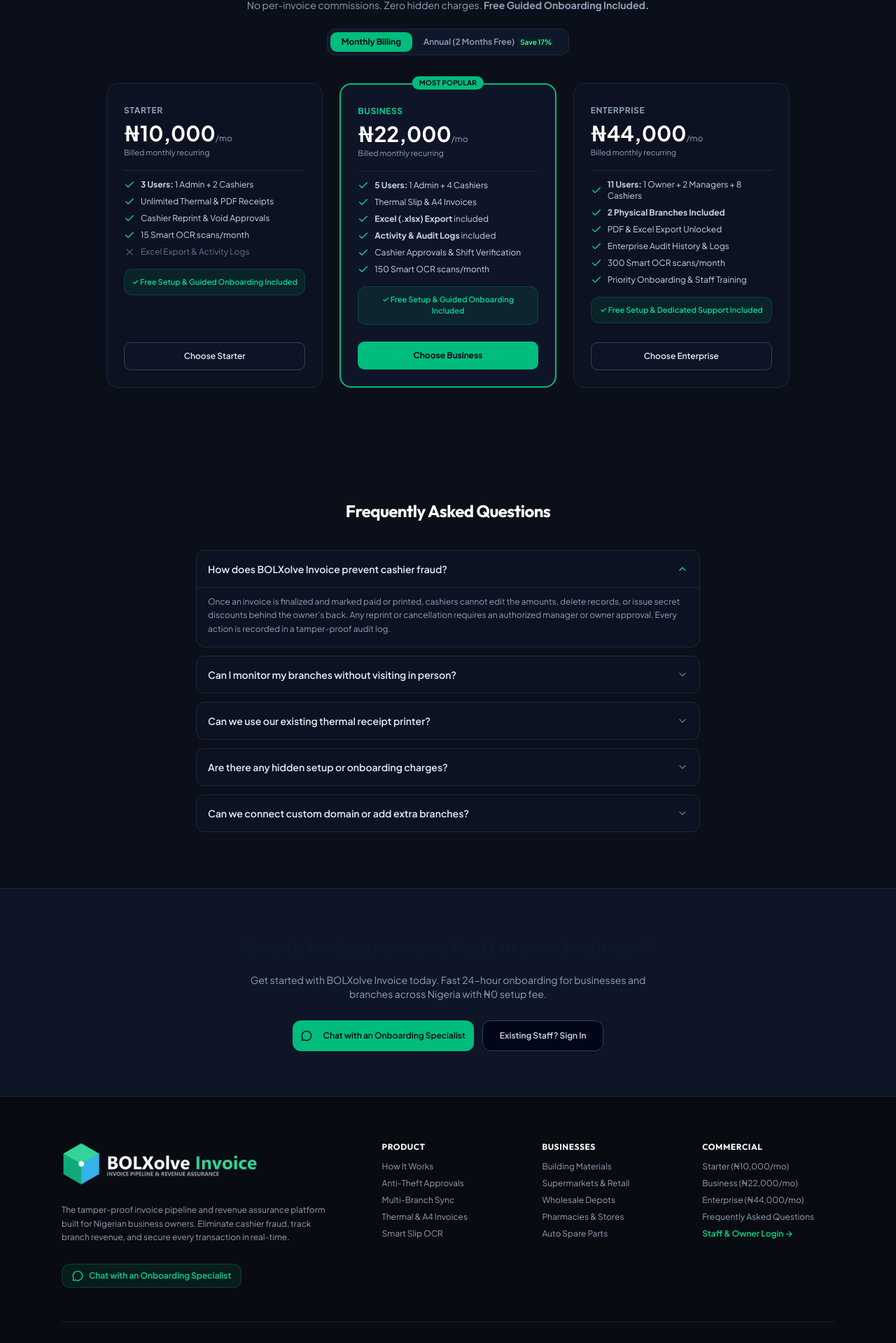
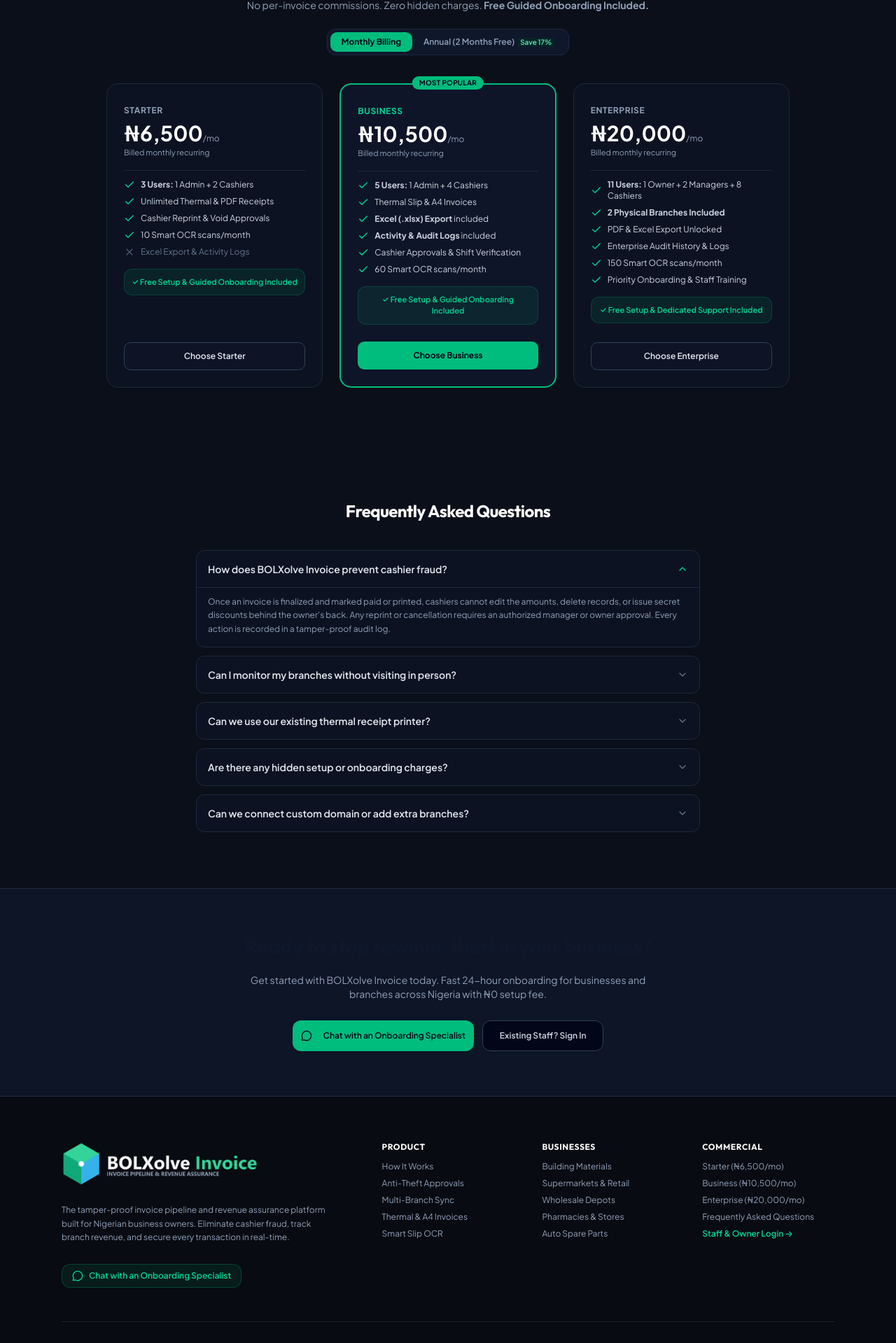
Before and after one commit to BOL-DEV/Invoice-frontend, a Next.js app: page / in a window 1280 px wide. Shown: the part 2078-3997 px from the top of the page at 70% size. Built offline with nearby package versions, Linux system fonts and the light colour scheme.

Commit message:
feat(pricing): update subscription pricing (6.5k, 10.5k, 20k) and AI quotas (10, 60, 150) on settings and landing pages

```diff
--- a/src/app/(dashboard)/settings/page.tsx
+++ b/src/app/(dashboard)/settings/page.tsx
@@ -68,8 +68,8 @@
   const initiatePaymentMutation = useInitiateSubscriptionPayment();
 
   const getPlanPrice = (plan: 'STARTER' | 'BUSINESS' | 'ENTERPRISE', months: number) => {
-    const monthlyRates = { STARTER: 10000, BUSINESS: 22000, ENTERPRISE: 44000 };
-    const annualRates = { STARTER: 100000, BUSINESS: 220000, ENTERPRISE: 440000 };
+    const monthlyRates = { STARTER: 6500, BUSINESS: 10500, ENTERPRISE: 20000 };
+    const annualRates = { STARTER: 65000, BUSINESS: 105000, ENTERPRISE: 200000 };
     if (months === 12) {
       return { total: annualRates[plan], ratePerMonth: Math.round(annualRates[plan] / 12), isDiscounted: true };
     }
@@ -1067,9 +1067,9 @@
                       <div>
                         <p className="font-semibold text-foreground">AI Document Scanner</p>
                         <p className="text-[11px] text-muted-foreground mt-0.5">
-                          {subPlan === 'STARTER' && '15 scans/month included (Extra pack: ₦5,000 for 100 scans)'}
-                          {subPlan === 'BUSINESS' && '150 scans/month included (Extra pack: ₦5,000 for 100 scans)'}
-                          {subPlan === 'ENTERPRISE' && '300 scans/month included (Extra pack: ₦5,000 for 100 scans)'}
+                          {subPlan === 'STARTER' && '10 scans/month included (Extra pack: ₦5,000 for 100 scans)'}
+                          {subPlan === 'BUSINESS' && '60 scans/month included (Extra pack: ₦5,000 for 100 scans)'}
+                          {subPlan === 'ENTERPRISE' && '150 scans/month included (Extra pack: ₦5,000 for 100 scans)'}
                         </p>
                       </div>
                     </div>
@@ -1325,7 +1325,7 @@
                             </h5>
                             {pricing.isDiscounted && (
                               <p className="text-[11px] text-emerald-400 font-medium mt-0.5">
-                                Effective: ₦{pricing.ratePerMonth.toLocaleString()}/mo (Save ₦20,000)
+                                Effective: ₦{pricing.ratePerMonth.toLocaleString()}/mo (Save ₦13,000)
                               </p>
                             )}
                           </div>
@@ -1343,7 +1343,7 @@
                           </li>
                           <li className="flex items-center space-x-2">
                             <CheckCircle2 className="h-3.5 w-3.5 text-emerald-400 shrink-0" />
-                            <span>15 AI Scans / Month</span>
+                            <span>10 AI Scans / Month</span>
                           </li>
                           <li className="flex items-center space-x-2">
                             <CheckCircle2 className="h-3.5 w-3.5 text-emerald-400 shrink-0" />
@@ -1389,7 +1389,7 @@
                             </h5>
                             {pricing.isDiscounted && (
                               <p className="text-[11px] text-emerald-400 font-medium mt-0.5">
-                                Effective: ₦{pricing.ratePerMonth.toLocaleString()}/mo (Save ₦44,000)
+                                Effective: ₦{pricing.ratePerMonth.toLocaleString()}/mo (Save ₦21,000)
                               </p>
                             )}
                           </div>
@@ -1411,7 +1411,7 @@
                           </li>
                           <li className="flex items-center space-x-2">
                             <CheckCircle2 className="h-3.5 w-3.5 text-emerald-400 shrink-0" />
-                            <span>150 AI Scans / Month</span>
+                            <span>60 AI Scans / Month</span>
                           </li>
                           <li className="flex items-center space-x-2">
                             <CheckCircle2 className="h-3.5 w-3.5 text-emerald-400 shrink-0" />
@@ -1457,7 +1457,7 @@
                             </h5>
                             {pricing.isDiscounted && (
                               <p className="text-[11px] text-emerald-400 font-medium mt-0.5">
-                                Effective: ₦{pricing.ratePerMonth.toLocaleString()}/mo (Save ₦88,000)
+                                Effective: ₦{pricing.ratePerMonth.toLocaleString()}/mo (Save ₦40,000)
                               </p>
                             )}
                           </div>
@@ -1475,7 +1475,7 @@
                           </li>
                           <li className="flex items-center space-x-2">
                             <CheckCircle2 className="h-3.5 w-3.5 text-emerald-400 shrink-0" />
-                            <span>300 AI Scans / Month</span>
+                            <span>150 AI Scans / Month</span>
                           </li>
                           <li className="flex items-center space-x-2">
                             <CheckCircle2 className="h-3.5 w-3.5 text-emerald-400 shrink-0" />
--- a/src/app/page.tsx
+++ b/src/app/page.tsx
@@ -356,11 +356,11 @@
               <div>
                 <span className="text-xs font-bold uppercase tracking-wider text-slate-400">Starter</span>
                 <p className="text-2xl sm:text-3xl font-bold text-white mt-1">
-                  ₦{billingCycle === 'monthly' ? '10,000' : '100,000'}
+                  ₦{billingCycle === 'monthly' ? '6,500' : '65,000'}
                   <span className="text-xs text-slate-400 font-normal">/{billingCycle === 'monthly' ? 'mo' : 'yr'}</span>
                 </p>
                 <p className="text-[11px] text-slate-400 mt-0.5">
-                  {billingCycle === 'annual' ? '₦8,333/mo effective (Save ₦20,000/yr)' : 'Billed monthly recurring'}
+                  {billingCycle === 'annual' ? '₦5,416/mo effective (Save ₦13,000/yr)' : 'Billed monthly recurring'}
                 </p>
               </div>
 
@@ -379,7 +379,7 @@
                 </div>
                 <div className="flex items-center space-x-2">
                   <Check className="h-4 w-4 text-emerald-400 shrink-0" />
-                  <span>15 Smart OCR scans/month</span>
+                  <span>10 Smart OCR scans/month</span>
                 </div>
                 <div className="flex items-center space-x-2 text-slate-500">
                   <X className="h-4 w-4 text-slate-600 shrink-0" />
@@ -392,7 +392,7 @@
               </div>
             </div>
 
-            <a href={getWhatsAppPlanLink('Starter', 10000, 100000)} target="_blank" rel="noopener noreferrer">
+            <a href={getWhatsAppPlanLink('Starter', 6500, 65000)} target="_blank" rel="noopener noreferrer">
               <Button variant="outline" className="w-full text-xs font-semibold h-10 border-slate-700 bg-slate-900/60 hover:bg-slate-800 text-slate-200">
                 Choose Starter
               </Button>
@@ -409,11 +409,11 @@
               <div>
                 <span className="text-xs font-bold uppercase tracking-wider text-emerald-400">Business</span>
                 <p className="text-2xl sm:text-3xl font-bold text-white mt-1">
-                  ₦{billingCycle === 'monthly' ? '22,000' : '220,000'}
+                  ₦{billingCycle === 'monthly' ? '10,500' : '105,000'}
                   <span className="text-xs text-slate-400 font-normal">/{billingCycle === 'monthly' ? 'mo' : 'yr'}</span>
                 </p>
                 <p className="text-[11px] text-slate-400 mt-0.5">
-                  {billingCycle === 'annual' ? '₦18,333/mo effective (Save ₦44,000/yr)' : 'Billed monthly recurring'}
+                  {billingCycle === 'annual' ? '₦8,750/mo effective (Save ₦21,000/yr)' : 'Billed monthly recurring'}
                 </p>
               </div>
 
@@ -440,7 +440,7 @@
                 </div>
                 <div className="flex items-center space-x-2">
                   <Check className="h-4 w-4 text-emerald-400 shrink-0" />
-                  <span>150 Smart OCR scans/month</span>
+                  <span>60 Smart OCR scans/month</span>
                 </div>
               </div>
 
@@ -449,7 +449,7 @@
               </div>
             </div>
 
-            <a href={getWhatsAppPlanLink('Business', 22000, 220000)} target="_blank" rel="noopener noreferrer">
+            <a href={getWhatsAppPlanLink('Business', 10500, 105000)} target="_blank" rel="noopener noreferrer">
               <Button className="w-full text-xs font-bold h-10 bg-emerald-500 hover:bg-emerald-400 text-slate-950 shadow-sm">
                 Choose Business
               </Button>
@@ -462,11 +462,11 @@
               <div>
                 <span className="text-xs font-bold uppercase tracking-wider text-slate-400">Enterprise</span>
                 <p className="text-2xl sm:text-3xl font-bold text-white mt-1">
-                  ₦{billingCycle === 'monthly' ? '44,000' : '440,000'}
+                  ₦{billingCycle === 'monthly' ? '20,000' : '200,000'}
                   <span className="text-xs text-slate-400 font-normal">/{billingCycle === 'monthly' ? 'mo' : 'yr'}</span>
                 </p>
                 <p className="text-[11px] text-slate-400 mt-0.5">
-                  {billingCycle === 'annual' ? '₦36,666/mo effective (Save ₦88,000/yr)' : 'Billed monthly recurring'}
+                  {billingCycle === 'annual' ? '₦16,666/mo effective (Save ₦40,000/yr)' : 'Billed monthly recurring'}
                 </p>
               </div>
 
@@ -489,7 +489,7 @@
                 </div>
                 <div className="flex items-center space-x-2">
                   <Check className="h-4 w-4 text-emerald-400 shrink-0" />
-                  <span>300 Smart OCR scans/month</span>
+                  <span>150 Smart OCR scans/month</span>
                 </div>
                 <div className="flex items-center space-x-2">
                   <Check className="h-4 w-4 text-emerald-400 shrink-0" />
@@ -502,7 +502,7 @@
               </div>
             </div>
 
-            <a href={getWhatsAppPlanLink('Enterprise', 44000, 440000)} target="_blank" rel="noopener noreferrer">
+            <a href={getWhatsAppPlanLink('Enterprise', 20000, 200000)} target="_blank" rel="noopener noreferrer">
               <Button variant="outline" className="w-full text-xs font-semibold h-10 border-slate-700 bg-slate-900/60 hover:bg-slate-800 text-slate-200">
                 Choose Enterprise
               </Button>
@@ -663,9 +663,9 @@
             <div className="space-y-3">
               <h4 className="text-xs font-bold uppercase tracking-wider text-white">Commercial</h4>
               <ul className="space-y-2 text-xs">
-                <li><a href="#pricing" className="hover:text-emerald-400 transition-colors">Starter (₦10,000/mo)</a></li>
-                <li><a href="#pricing" className="hover:text-emerald-400 transition-colors">Business (₦22,000/mo)</a></li>
-                <li><a href="#pricing" className="hover:text-emerald-400 transition-colors">Enterprise (₦44,000/mo)</a></li>
+                <li><a href="#pricing" className="hover:text-emerald-400 transition-colors">Starter (₦6,500/mo)</a></li>
+                <li><a href="#pricing" className="hover:text-emerald-400 transition-colors">Business (₦10,500/mo)</a></li>
+                <li><a href="#pricing" className="hover:text-emerald-400 transition-colors">Enterprise (₦20,000/mo)</a></li>
                 <li><a href="#faq" className="hover:text-emerald-400 transition-colors">Frequently Asked Questions</a></li>
                 <li><Link href="/login" className="text-emerald-400 hover:text-emerald-300 font-semibold">Staff & Owner Login →</Link></li>
               </ul>
```
